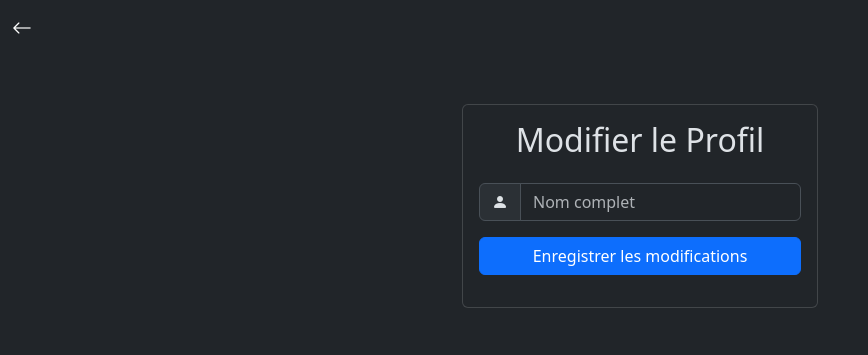
After one commit to Nounes7580/Note-manager, a PHP site: page /prwb_2324_c08/view/view_edit_profile.php in a window 1280 px wide. The commit adds this page. Shown: the top 355 px of the page, without its empty margins (0-868 px from the left). Run offline with PHP 8.4, Linux system fonts and the light colour scheme; the template is opened without the code that fills it, so the values that code supplies are empty.

Commit message:
feat_edit_profil : ajout de l'edition du profile (changement de nom )

```diff
--- a/controller/ControllerSettings.php
+++ b/controller/ControllerSettings.php
@@ -22,4 +22,5 @@ class ControllerSettings extends Controller {
         }
 
     }
+
 }
--- /dev/null
+++ b/view/view_edit_profile.php
@@ -0,0 +1,58 @@
+<!DOCTYPE html>
+<html lang="en" data-bs-theme="dark">
+<head>
+    <meta charset="UTF-8">
+    <title>Modifier le Profil</title>
+    <base href="<?= $web_root ?>"/>
+    <meta name="viewport" content="width=device-width, initial-scale=1.0">
+    <link rel="stylesheet" href="https://cdn.jsdelivr.net/npm/bootstrap@5.3.2/dist/css/bootstrap.min.css">
+    <link rel="stylesheet" href="https://cdn.jsdelivr.net/npm/bootstrap-icons/font/bootstrap-icons.css">
+</head>
+<body>
+<nav class="navbar navbar-expand navbar-custom">
+    <div class="container-fluid">
+        <a class="navbar-brand" href="<?php echo $web_root; ?>Main/Settings">
+            <i class="bi bi-arrow-left"></i>
+        </a>
+    </div>
+</nav>
+    <div class="d-flex justify-content-center align-items-center vh-50">
+        <div class="container">
+            <div class="row justify-content-center">
+                <div class="col-12 col-sm-8 col-md-6 col-lg-4">
+                    <div class="card my-5">
+                        <div class="card-body">
+                            <h2 class="card-title text-center mb-4">Modifier le Profil</h2>
+
+                            <!-- Messages d'erreur -->
+                            <?php if (!empty($errors)): ?>
+                                <div class="alert alert-danger" role="alert">
+                                    <?php foreach ($errors as $error): ?>
+                                        <p><?php echo htmlspecialchars($error); ?></p>
+                                    <?php endforeach; ?>
+                                </div>
+                            <?php endif; ?>
+
+                            <form action="main/edit_profile" method="post">
+                                <div class="mb-3">
+                                    <label for="fullName" class="input-group">
+                                        <span class="input-group-text"><i class="bi bi-person-fill"></i></span>
+                                        <input type="text" class="form-control" id="fullName" name="fullName" placeholder="Nom complet" value="<?php echo isset($user) ? htmlspecialchars($user->getFullName()) : ''; ?>" >
+
+                                    </label>
+                                </div>
+
+                                <!-- Ajoutez d'autres champs si nécessaire -->
+
+                                <div class="d-grid mb-3">
+                                    <button type="submit" class="btn btn-primary">Enregistrer les modifications</button>
+                                </div>
+                            </form>
+                        </div>
+                    </div>
+                </div>
+            </div>
+        </div>
+    </div>
+</body>
+</html>
```
Also changed, not shown: controller/ControllerMain.php (+19 -0 lines), model/User.php (+18 -0 lines), view/view_notes.php (+0 -9 lines), view/view_settings.php (+8 -2 lines).
